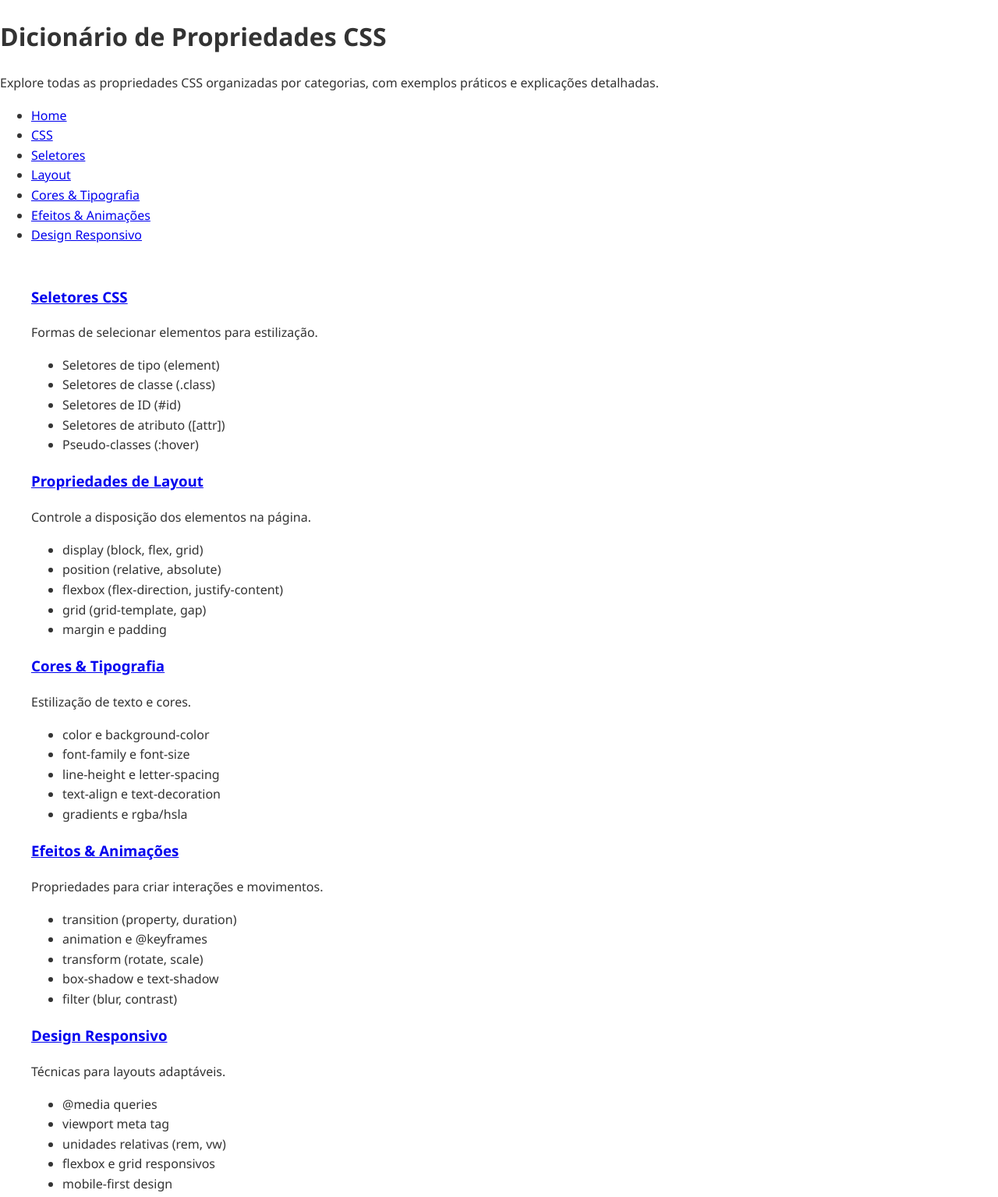
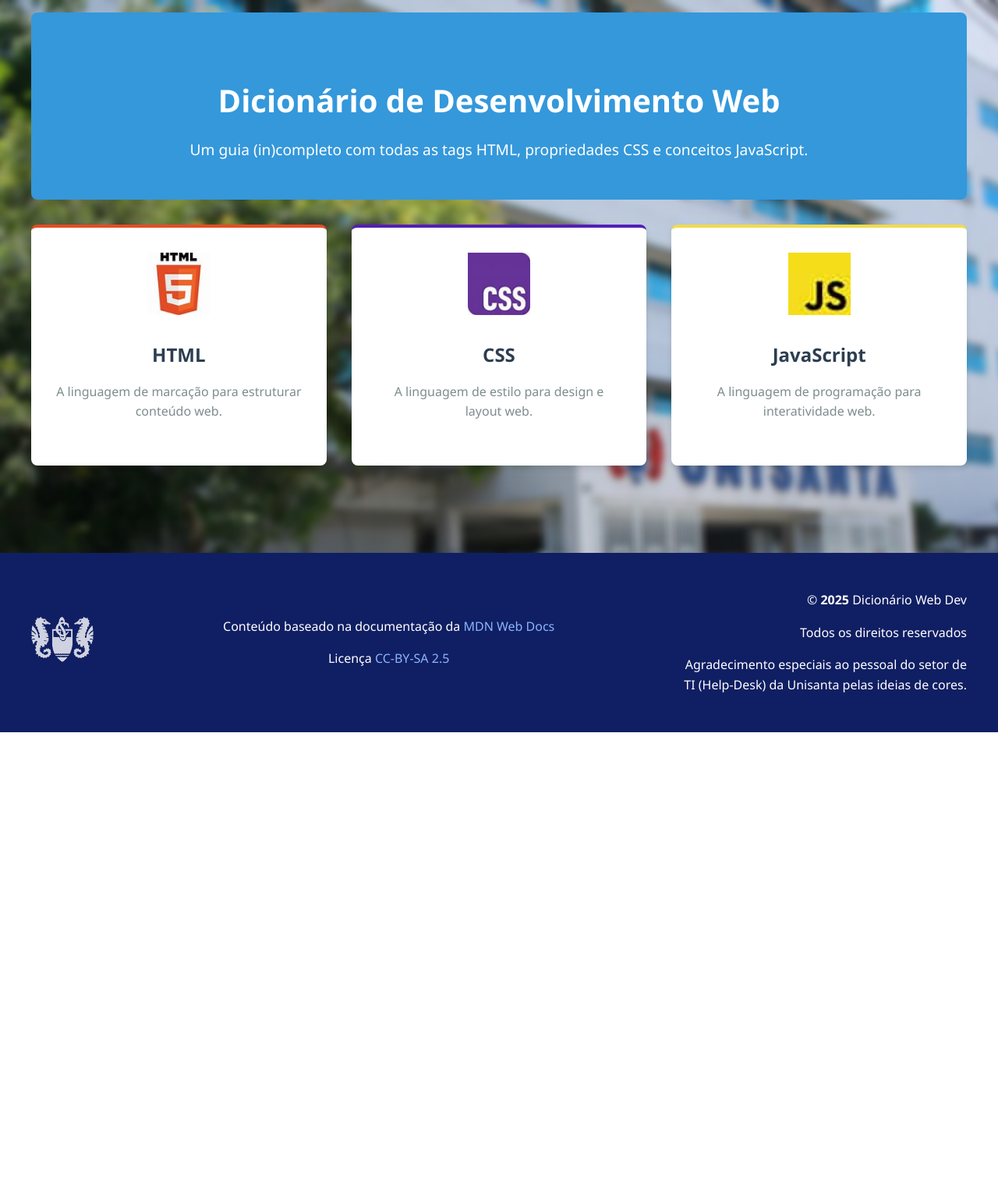
Before and after one commit to grasyzip/DicionarioHTML, a plain HTML site: page index.html in a window 1280 px wide. Shown: the top 1535 px of the page at 78% size. After the commit the page ends 939 px from the top, so only its background shows below. Drawn offline with Linux system fonts and the light colour scheme.

Commit message:
Update index.html

```diff
--- a/index.html
+++ b/index.html
@@ -3,117 +3,51 @@
 <head>
     <meta charset="UTF-8">
     <meta name="viewport" content="width=device-width, initial-scale=1.0">
-    <title>Dicionário CSS - Página Inicial</title>
+    <title>Dicionário de Desenvolvimento Web</title>
     <link rel="stylesheet" href="stylesheet.css">
     <script src="script.js" defer></script>
-    <script src="ano.js" defer></script>
 </head>
-<body>
-    <header>
-        <h1>Dicionário de Propriedades CSS</h1>
-        <p>Explore todas as propriedades CSS organizadas por categorias, com exemplos práticos e explicações detalhadas.</p>
-        <nav>
-            <ul>
-                <li><a href="../../index.html">Home</a></li>
-                <li><a href="../index.html"  class="ativo">CSS</a></li>
-                <li><a href="../seletores/index.html">Seletores</a></li>
-                <li><a href="../layout/index.html">Layout</a></li>
-                <li><a href="../cores/index.html">Cores & Tipografia</a></li>
-                <li><a href="../efeitos/index.html">Efeitos & Animações</a></li>
-                <li><a href="../responsivo/index.html">Design Responsivo</a></li>
-            </ul>
-        </nav>
-    </header>
-
+<body background="/imgs/blurfachada.png" style="margin: 0; background-size: cover; background-repeat: no-repeat;">
     <main>
-        <section class="categorias">
-            <div class="categoria-card">
-                <h3><a href="seletores/index.html">Seletores CSS</a></h3>
-                <p>Formas de selecionar elementos para estilização.</p>
-                <ul>
-                    <li>Seletores de tipo (element)</li>
-                    <li>Seletores de classe (.class)</li>
-                    <li>Seletores de ID (#id)</li>
-                    <li>Seletores de atributo ([attr])</li>
-                    <li>Pseudo-classes (:hover)</li>
-                </ul>
-            </div>
-
-            <div class="categoria-card">
-                <h3><a href="layout/index.html">Propriedades de Layout</a></h3>
-                <p>Controle a disposição dos elementos na página.</p>
-                <ul>
-                    <li>display (block, flex, grid)</li>
-                    <li>position (relative, absolute)</li>
-                    <li>flexbox (flex-direction, justify-content)</li>
-                    <li>grid (grid-template, gap)</li>
-                    <li>margin e padding</li>
-                </ul>
-            </div>
-
-            <div class="categoria-card">
-                <h3><a href="cores/index.html">Cores & Tipografia</a></h3>
-                <p>Estilização de texto e cores.</p>
-                <ul>
-                    <li>color e background-color</li>
-                    <li>font-family e font-size</li>
-                    <li>line-height e letter-spacing</li>
-                    <li>text-align e text-decoration</li>
-                    <li>gradients e rgba/hsla</li>
-                </ul>
-            </div>
-
-            <div class="categoria-card">
-                <h3><a href="efeitos/index.html">Efeitos & Animações</a></h3>
-                <p>Propriedades para criar interações e movimentos.</p>
-                <ul>
-                    <li>transition (property, duration)</li>
-                    <li>animation e @keyframes</li>
-                    <li>transform (rotate, scale)</li>
-                    <li>box-shadow e text-shadow</li>
-                    <li>filter (blur, contrast)</li>
-                </ul>
-            </div>
-
-            <div class="categoria-card">
-                <h3><a href="responsivo/index.html">Design Responsivo</a></h3>
-                <p>Técnicas para layouts adaptáveis.</p>
-                <ul>
-                    <li>@media queries</li>
-                    <li>viewport meta tag</li>
-                    <li>unidades relativas (rem, vw)</li>
-                    <li>flexbox e grid responsivos</li>
-                    <li>mobile-first design</li>
-                </ul>
-            </div>
+        <section class="hero">
+            <h2>Dicionário de Desenvolvimento Web</h2>
+            <p>Um guia (in)completo com todas as tags HTML, propriedades CSS e conceitos JavaScript.</p>
         </section>
 
+        <section class="materias">
 
-        <section class="destaques">
-            <h3>Sobre CSS</h3>
-            <ul>
-                <li>CSS significa Cass</li>
-                <li>Composta por regras: tem pelo menos um seletor; possuem propriedade/valores</li>
-                <li>Técnicas modernas de estilização</li>
-                <li>Boas práticas e performance</li>
-                <li>Organização por categorias funcionais</li>
-            </ul>
-        </section>
+            <div class="materias-grid">
+                <div class="materia-card html-card">
+                    <div class="card-icon">
+                        <img src="imgs/html.jpg" alt="Ícone HTML">
+                    </div>
+                    <h3><a href="html/index.html">HTML</a></h3>
+                    <p>A linguagem de marcação para estruturar conteúdo web.</p>
+                 </div>
 
-        <section class="destaques">
-            <h3>Recursos adicionais</h3>
-            <ul>
-                <li>Site para purificar o CSS do HTML (tira CSS que não está sendo utilizados): <a clas="link" href="https://purifycss.online/" >https://purifycss.online/</a></li>
-                <li>Site para composição de cores: <a class="link" href="https://color.adobe.com/pt/create/color-wheel">https://color.adobe.com/pt/create/color-wheel</a>
-                </li>
-            </ul>
+                <div class="materia-card css-card">
+                    <div class="card-icon">
+                        <img src="imgs/css.jpg" alt="Ícone CSS">
+                    </div>
+                    <h3><a href="css/index.html">CSS</a></h3>
+                    <p>A linguagem de estilo para design e layout web.</p>
+                </div>
+
+                <div class="materia-card js-card">
+                    <div class="card-icon">
+                        <img src="imgs/javascript.jpg" alt="Ícone JavaScript">
+                    </div>
+                    <h3><a href="javascript/index.html">JavaScript</a></h3>
+                    <p>A linguagem de programação para interatividade web.</p>
+                </div>
+            </div>
         </section>
     </main>
 
     <footer>
         <div class="footer-content">
             <div class="footer-left">
-                <img src="../../imgs/logo-cavalo-branco.png" alt="Unisanta Cavalo Branco" class="footer-logo">
+                <img src="imgs/logo-cavalo-branco.png" alt="Unisanta Cavalo Branco" class="footer-logo">
             </div>
             <div class="footer-center">
                 <p>Conteúdo baseado na documentação da <a href="https://developer.mozilla.org/pt-BR/" target="_blank" rel="noopener">MDN Web Docs</a></p>
@@ -122,7 +56,7 @@
             <div class="footer-right">
                 <p>&copy; <span id="current-year"></span> Dicionário Web Dev</p>
                 <p>Todos os direitos reservados</p>
-                <p>Agradecimento especiais ao pessoal do setor de<br> TI (Help-Desk) da Unisanta pelas ideias de cores.</p>
+                <p>Agradecimento especiais ao pessoal do setor de <br>TI (Help-Desk) da Unisanta pelas ideias de cores.</p>
             </div>
         </div>
     </footer>
```
